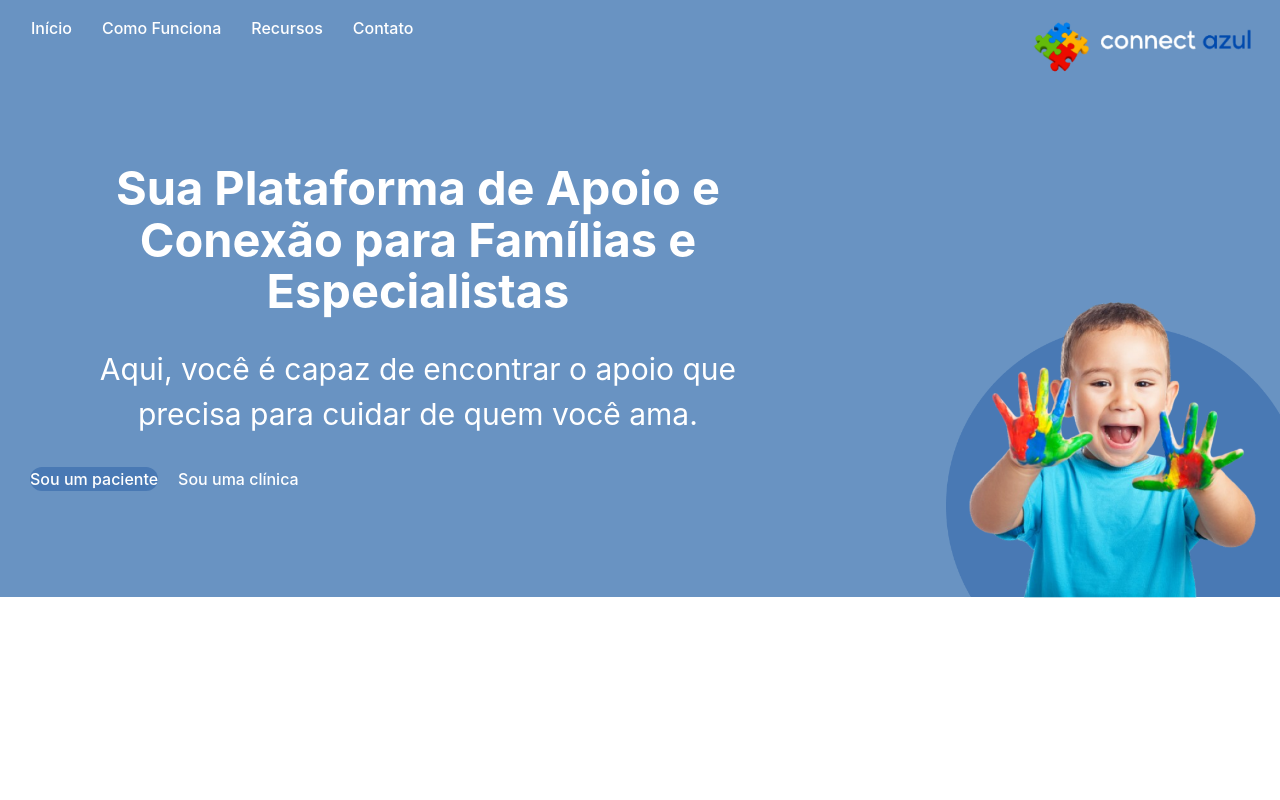
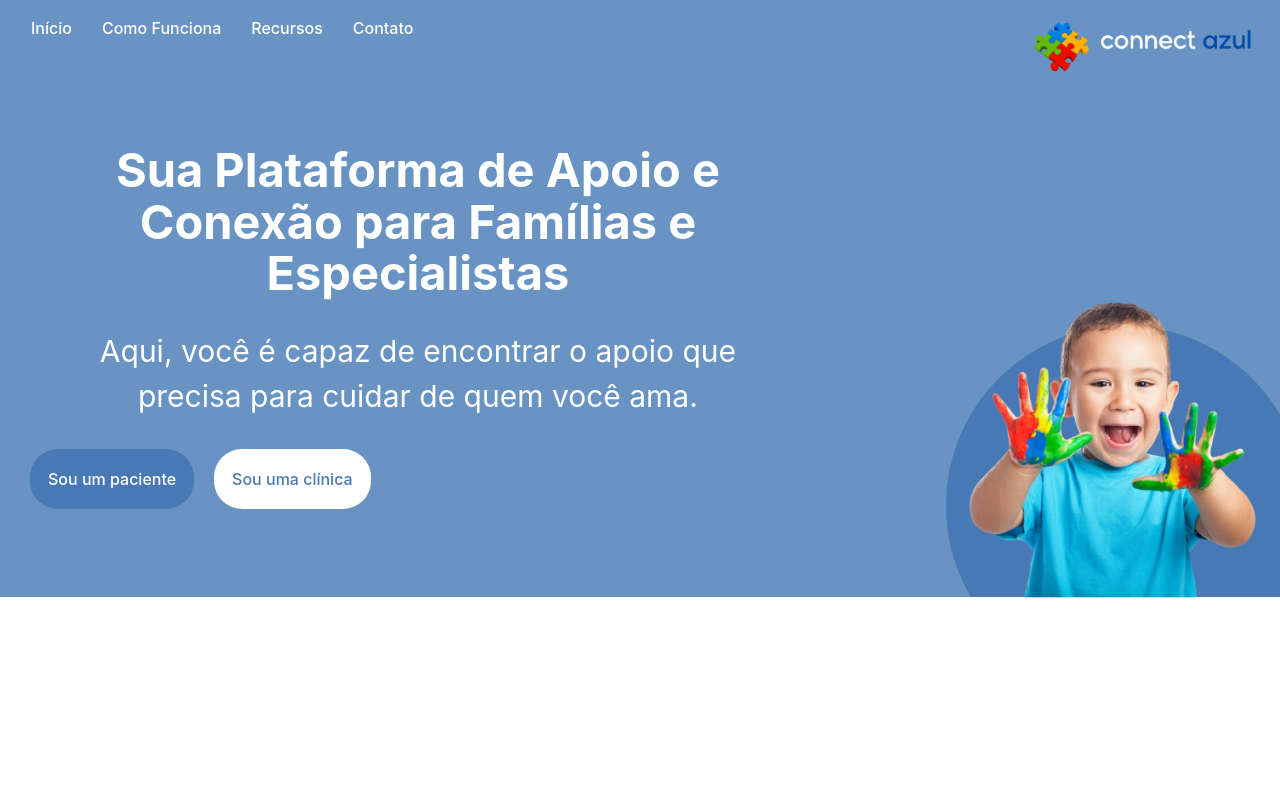
Before and after one commit to h0landa/connect-azul, a React (Vite) app: page / in a window 1280 px wide. Shown: the top 800 px of the page. Built offline with nearby package versions, Linux system fonts and the light colour scheme.

Commit message:
feat: atualizacao de botoes

```diff
--- a/package.json
+++ b/package.json
@@ -13,6 +13,7 @@
     "@radix-ui/react-navigation-menu": "^1.2.1",
     "@radix-ui/react-slot": "^1.1.0",
     "axios": "^1.7.7",
+    "axis": "^1.0.0",
     "class-variance-authority": "^0.7.0",
     "clsx": "^2.1.1",
     "lucide-react": "^0.452.0",
@@ -21,6 +22,7 @@
     "react-router": "^6.28.0",
     "react-router-dom": "^6.28.0",
     "react-shadcn": "file:",
+    "router-dom": "^3.0.1",
     "tailwind-merge": "^2.5.3",
     "tailwindcss-animate": "^1.0.7"
   },
--- a/src/pages/inicio.jsx
+++ b/src/pages/inicio.jsx
@@ -2,7 +2,9 @@ import '../styles/inicio.css';
 import '../styles/como-funciona.css';
 import '../styles/recursos.css';
 
+
 import { Button } from '@/components/ui/button';
+
 
 import imageElipse from '../assets/Ellipse.png';
 import imageBebe from '../assets/Child.png';
@@ -12,6 +14,7 @@ import pecaAbout from "../assets/peca.png";
 import cabecalho from '../assets/cabecalho.png';
 import { Link } from 'react-router-dom';
 
+
 function Navbar() {
  const smoothScroll = (event, targetId) => {
    event.preventDefault();
@@ -20,6 +23,7 @@ function Navbar() {
      targetElement.scrollIntoView({ behavior: 'smooth' });
    }
  };
+
 
  return (
    <nav style={styles.navbar}>
@@ -49,6 +53,7 @@ function Navbar() {
  );
 }
 
+
 function Inicio() {
  return (
    <>
@@ -57,6 +62,7 @@ function Inicio() {
      <div className='slogan'>
      <Link to="/"><img src={imageSlogan} alt="Slogan" className="Slogan" /></Link>
      </div>
+
 
      {/* Sessão: início */}
      <section className="inicio" id="inicio">
@@ -67,8 +73,8 @@ function Inicio() {
            precisa para cuidar de quem você ama.
          </p>
          <div className="botoes">
-            <Link to="/cadastroPessoa" type="button" className="rounded-sm bg-customBlue">Sou um paciente</Link>
-            <Link to="/cadastroPJ" type="button" className="rounded-sm" size="lg" variant="outline">Sou uma clínica</Link>
+           <Link to="/cadastroPessoa" type="button" className="button1">Sou um paciente</Link>
+           <Link to="/cadastroPJ" type="button" className="button2" size="lg" variant="outline">Sou uma clínica</Link>
          </div>
        </div>
        <div className="image-container">
@@ -76,6 +82,7 @@ function Inicio() {
          <img src={imageBebe} alt="Child" className="overlay-image" />
        </div>
      </section>
+
 
      {/* Sessão: Sobre Nós */}
      <section className='about' id='about'>
@@ -96,6 +103,7 @@ function Inicio() {
          <img src={pecaAbout} alt="quebra-cabeça" className="puzzleImage" />
        </div>
      </section>
+
 
      {/* Sessão: Recursos */}
      <section className='recursos' id='recursos'>
@@ -129,6 +137,7 @@ function Inicio() {
        </div>
      </section>
 
+
      <section className='contato' id='contato'>
        <div>
          <h1>OLÁ MUNDO!</h1>
@@ -138,6 +147,7 @@ function Inicio() {
    </>
  );
 }
+
 
 const styles = {
  navbar: {
@@ -164,4 +174,5 @@ const styles = {
  },
 };
 
+
 export default Inicio;
--- a/src/styles/cadastroPessoa.css
+++ b/src/styles/cadastroPessoa.css
@@ -2,6 +2,8 @@ body {
     box-sizing: border-box;
     display: flex;
  }
+
+
 
 
  .tela-cadastroPessoa{
@@ -12,6 +14,7 @@ body {
     justify-content: center;
     align-items: center;
 
+
  }
  .white-box-cadastroPessoa {
     margin-top: 100px;
@@ -21,14 +24,18 @@ body {
     border-radius: 24px;
  }
 
+
  .input-cadastroPessoa {
     margin-top: 8px;
+    background-color: #fff;
+    margin-top: 10px;
     margin-left: -15px;
     width: 250px;
     height: 45px;
     align-items: center;
     justify-content: center;
  }
+
 
  .slogan {
     position: absolute;
@@ -37,6 +44,7 @@ body {
     width: 250px;
  }
 
+
  .label-input-cadastroPessoa {
     align-items:baseline;
     font-size: 10pt;
@@ -44,16 +52,17 @@ body {
     flex-direction: row;
  }
 
+
  .label-input-cadastroPessoa {
     background-color: #fff;
     margin-left: 20px;
     margin-top: -15px;
  }
-
  .link-login {
     margin-top: 10px;
     margin-bottom: 10px;
  }
+
 
  .submit-cadastroPessoa {
     margin-top: 8px;
--- a/src/styles/inicio.css
+++ b/src/styles/inicio.css
@@ -3,14 +3,16 @@
     justify-content: flex-end;
  }
 
+
  .inicio {
     display: flex;
-    justify-content: space-between;
+    justify-content: space-around;
     /* Adiciona espaço entre o texto e as imagens */
     align-items: center;
     /* Alinha o conteúdo verticalmente ao centro */
     gap: 110px;
  }
+
 
  .desc{
     display: flex;
@@ -19,11 +21,13 @@
     padding: 30px;
  }
 
+
  #titulo {
     font-size: 47px;
     font-weight: 700;
     color: #fff;
  }
+
 
  #sub-titulo {
     font-size: 30px;
@@ -31,10 +35,41 @@
     color: #fff;
  }
 
+
  .botoes{
     display: flex;
     gap: 20px;
  }
+
+
+ .button1{
+    padding: 18px;
+    background-color: #4979B4;
+    border-radius: 28px;
+    transition: ease 0.5s;
+ }
+
+
+ .button1:hover{
+    background-color: #fff;
+    color: #4979B4;
+ }
+
+
+ .button2{
+    padding: 18px;
+    background-color: #fff;
+    color: #4979B4;
+    border-radius: 28px;
+    transition: ease 0.5s;
+ }
+
+
+ .button2:hover{
+    background-color: #e0dede;
+    color: #4979B4;
+ }
+
 
  .image-container {
     position: relative;
@@ -44,11 +79,11 @@
     height: auto;
  }
 
+
  .background-image {
     width: 100%; /* O fundo se ajusta ao container */
     height: auto;
   }
-
    .overlay-image {
     position: absolute;
     top:44.5%;
```
Also changed, not shown: 1 other file (tests, documents, lock files or other folders). Lines whose indentation alone changed are shown as unchanged.
